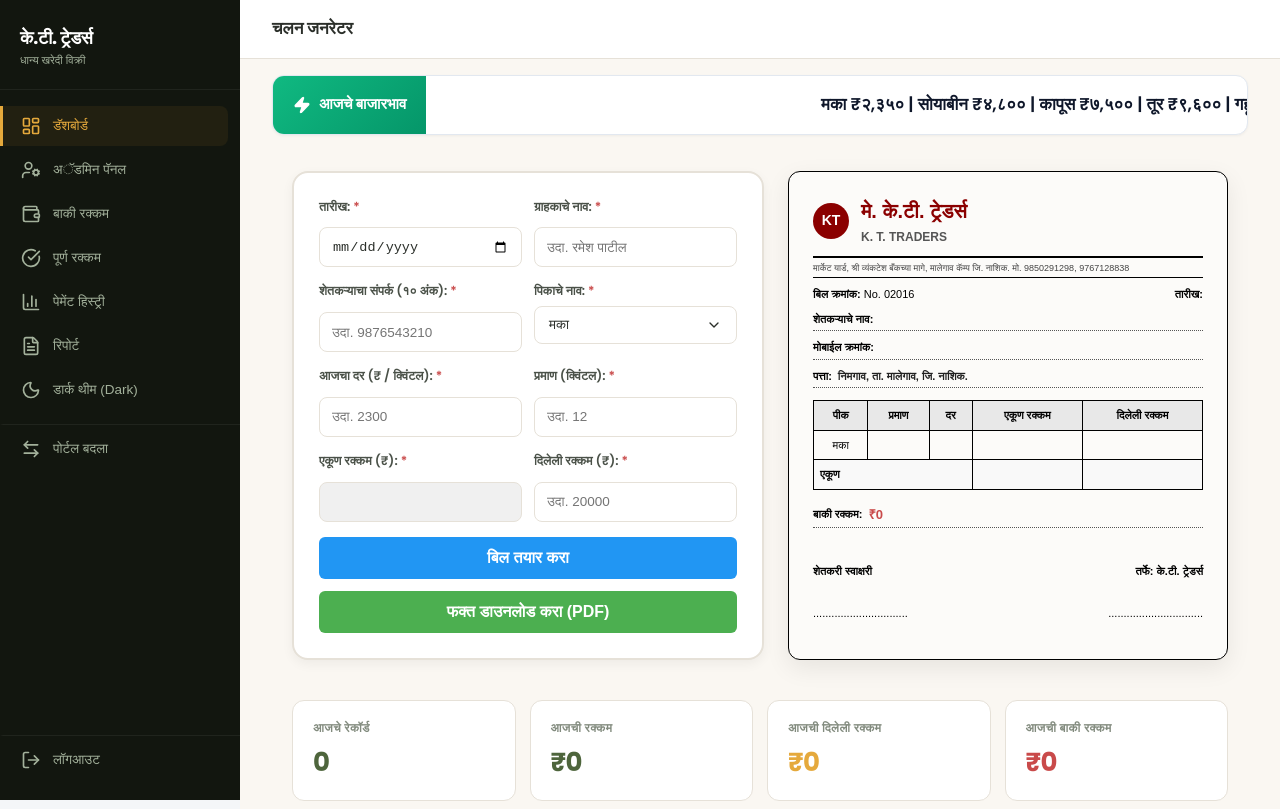
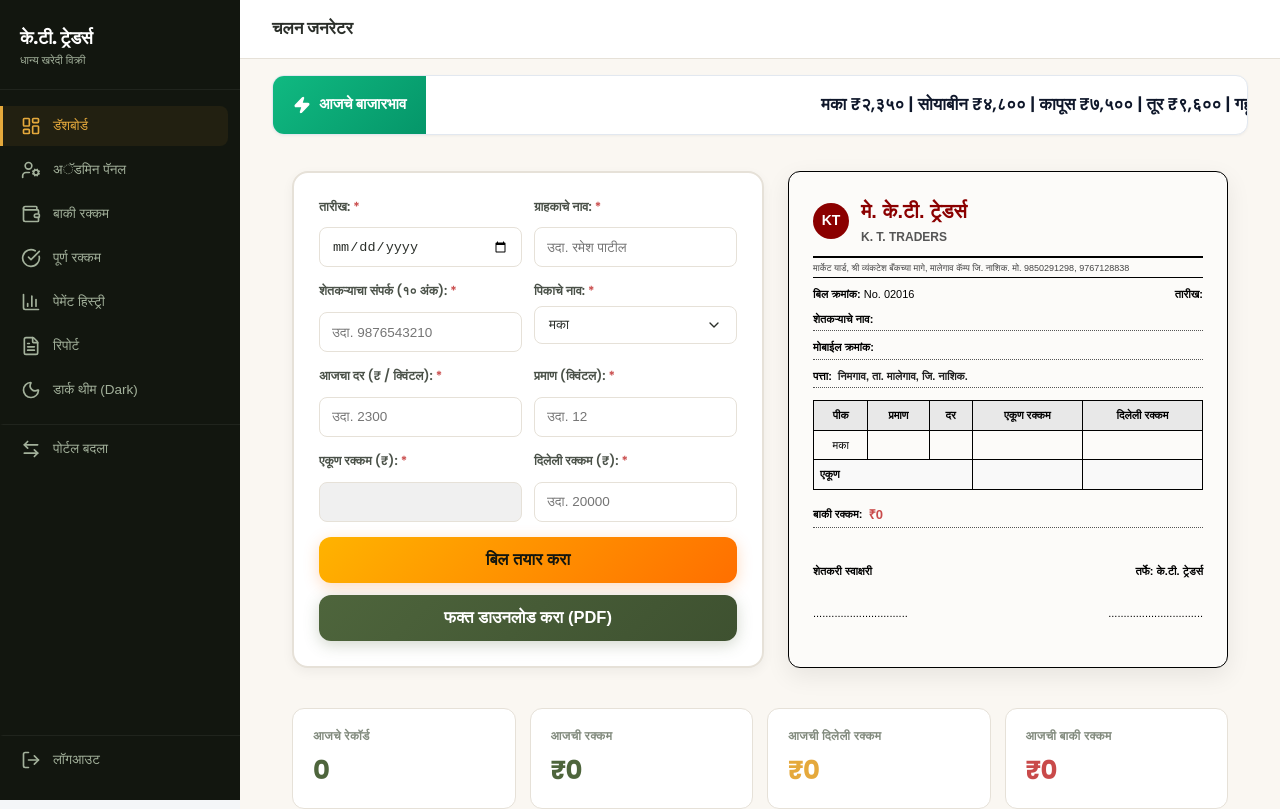
Before and after one commit to MAYURSHEWALE12/mandi-record-keeper, a React (Create React App) app in the folder frontend/: page /dashboard in a window 1280 px wide. Shown: the top 809 px of the page. Built offline with nearby package versions, Linux system fonts and the light colour scheme; no server answers; sample sign-in values are in the browser's storage; a web font is replaced by a local one.

Commit message:
style: Apply matching gradients and styles to Challan Generator submit and download buttons

```diff
--- a/frontend/src/components/dashboard/Invoice.jsx
+++ b/frontend/src/components/dashboard/Invoice.jsx
@@ -443,8 +443,8 @@ const Invoice = () => {
             <button
               type="button"
               onClick={downloadPDF}
-              className="submit-btn"
-              style={{ marginTop: "12px", backgroundColor: "#4CAF50" }}
+              className="submit-btn download-btn"
+              style={{ marginTop: "12px" }}
             >
               फक्त डाउनलोड करा (PDF)
             </button>
--- a/frontend/src/components/dashboard/dashboard.css
+++ b/frontend/src/components/dashboard/dashboard.css
@@ -96,14 +96,39 @@ input[type=number] {
 /* ---------- Buttons ---------- */
 .submit-btn {
   width: 100%;
-  padding: 12px;
-  background-color: #2196F3;
-  color: #fff;
+  padding: 13.5px;
+  background: linear-gradient(135deg, #FFB300 0%, #FF6F00 100%) !important; /* Premium Gold/Orange gradient matching login page */
+  color: #12160F !important;
   border: none;
-  border-radius: 6px;
+  border-radius: 12px;
   cursor: pointer;
   font-weight: bold;
-  font-size: 16px;
+  font-size: 16.5px;
+  box-shadow: 0 4px 15px rgba(255, 111, 0, 0.25);
+  transition: transform 0.2s cubic-bezier(0.16, 1, 0.3, 1), box-shadow 0.2s ease, opacity 0.2s ease;
+  display: flex;
+  align-items: center;
+  justify-content: center;
+}
+
+.submit-btn:hover {
+  transform: translateY(-1.5px);
+  box-shadow: 0 6px 20px rgba(255, 111, 0, 0.45);
+  opacity: 0.95;
+}
+
+.submit-btn:active {
+  transform: translateY(0);
+}
+
+.submit-btn.download-btn {
+  background: linear-gradient(135deg, #4E653C 0%, #3E5130 100%) !important; /* Premium Forest Green gradient */
+  color: #fff !important;
+  box-shadow: 0 4px 15px rgba(78, 101, 60, 0.25);
+}
+
+.submit-btn.download-btn:hover {
+  box-shadow: 0 6px 20px rgba(78, 101, 60, 0.45);
 }
 
 /* ---------- Preview Table ---------- */
```
